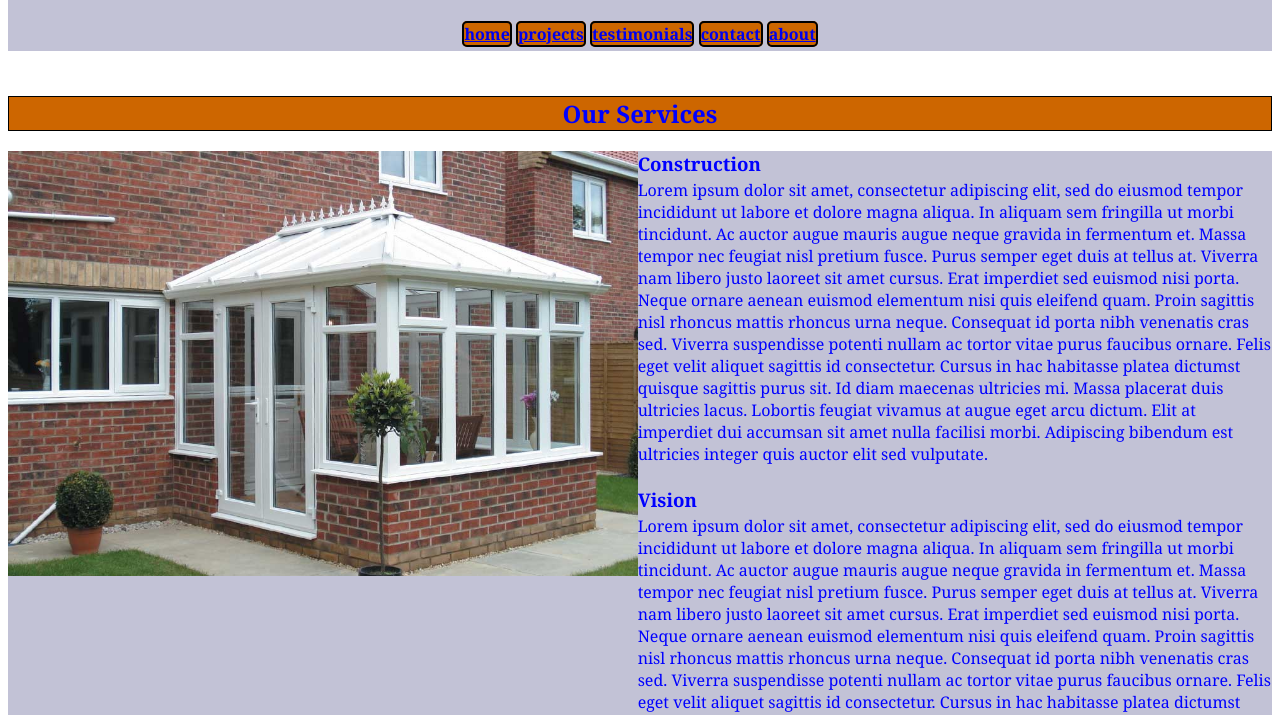
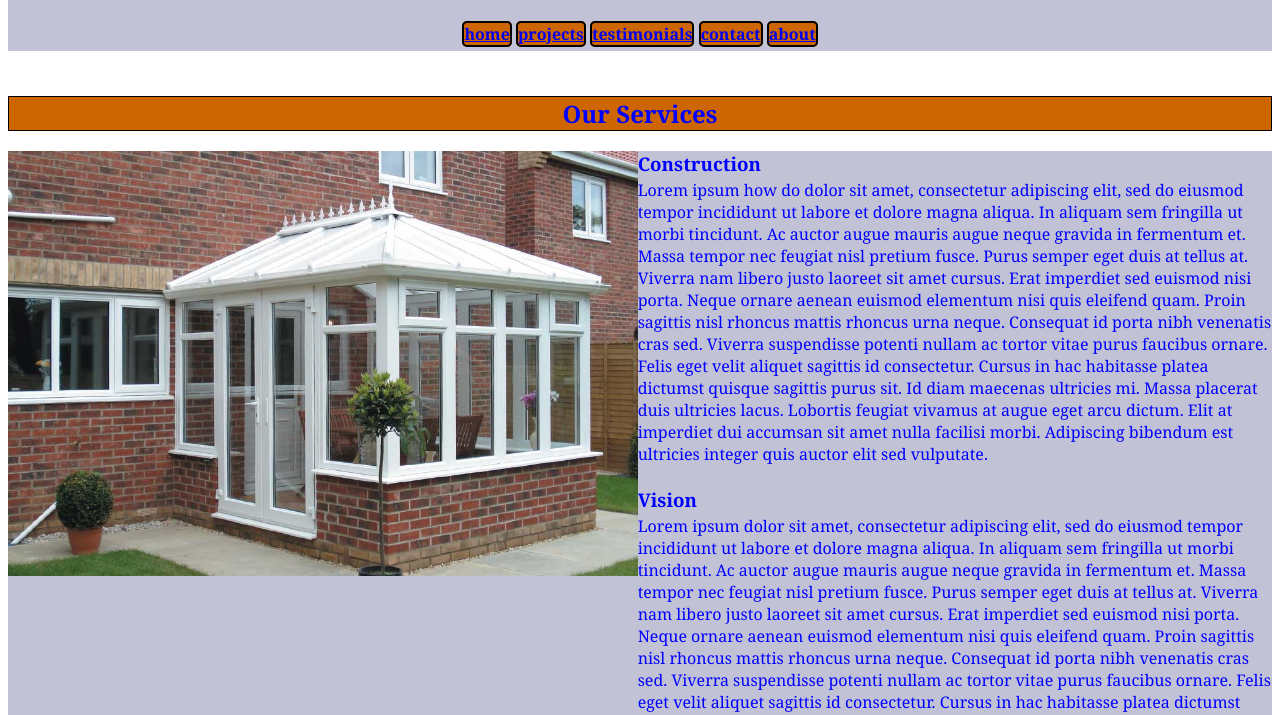
Before and after one commit to Starmonster/MDMC, a plain HTML site: page index.html in a window 1280 px wide. Shown: the part 82-797 px from the top of the page. Drawn offline with Linux system fonts and the light colour scheme.

Commit message:
content updates

```diff
--- a/index.html
+++ b/index.html
@@ -27,7 +27,7 @@
         <img class="title_image" src="resources/images/edwardian.jpg"/>
         <span class="title_text">
           <h3>Construction</h3>
-          Lorem ipsum dolor sit amet, consectetur adipiscing elit, sed do eiusmod
+          Lorem ipsum how do dolor sit amet, consectetur adipiscing elit, sed do eiusmod
           tempor incididunt ut labore et dolore magna aliqua. In aliquam sem
           fringilla ut morbi tincidunt. Ac auctor augue mauris augue neque gravida
           in fermentum et. Massa tempor nec feugiat nisl pretium fusce. Purus semper
```
